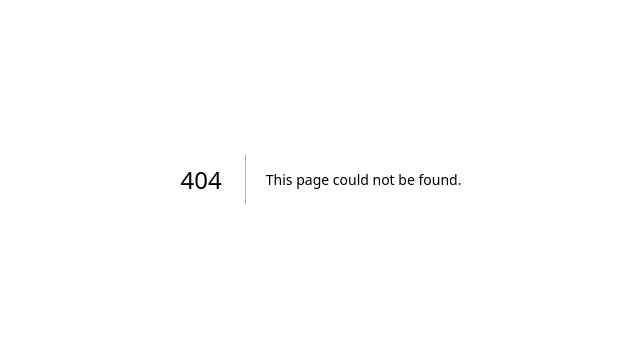
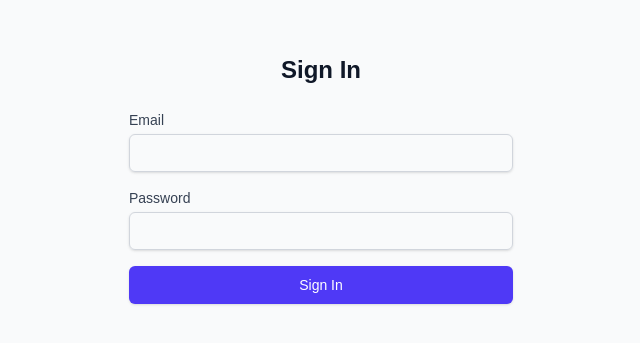
Before and after one commit to r0l0pes/invoice-automation, a Next.js app: page /login in a window 1280 px wide. Before the commit this address had no page. Shown: the part 221-564 px from the top of the page, without its empty margins (319-959 px from the left). Built offline with nearby package versions, Linux system fonts and the light colour scheme.

Commit message:
feat(auth): integrate Supabase auth and basic routing

```diff
--- a/package.json
+++ b/package.json
@@ -9,6 +9,8 @@
     "lint": "eslint"
   },
   "dependencies": {
+    "@supabase/ssr": "^0.8.0",
+    "@supabase/supabase-js": "^2.86.2",
     "next": "16.0.7",
     "react": "19.2.0",
     "react-dom": "19.2.0"
--- /dev/null
+++ b/src/app/app/dashboard/page.tsx
@@ -0,0 +1,26 @@
+
+import { createClient } from '@/utils/supabase/server'
+
+export default async function DashboardPage() {
+    const supabase = await createClient()
+
+    const { data: { user } } = await supabase.auth.getUser()
+
+    const { data: profile } = await supabase
+        .from('profiles')
+        .select('full_name')
+        .eq('id', user?.id)
+        .single()
+
+    return (
+        <div className="p-6">
+            <h1 className="text-2xl font-bold mb-4">Dashboard</h1>
+            <p className="text-gray-700">
+                Welcome back, {profile?.full_name || user?.email}
+            </p>
+            <div className="mt-4 p-4 bg-white rounded shadow text-sm text-gray-500">
+                Packer View (v1)
+            </div>
+        </div>
+    )
+}
--- /dev/null
+++ b/src/app/login/actions.ts
@@ -0,0 +1,47 @@
+'use server'
+
+import { revalidatePath } from 'next/cache'
+import { redirect } from 'next/navigation'
+import { createClient } from '@/utils/supabase/server'
+
+
+interface FormState {
+    error?: string
+}
+
+export async function login(prevState: FormState | null, formData: FormData) {
+    const supabase = await createClient()
+
+    const email = formData.get('email') as string
+    const password = formData.get('password') as string
+
+    const { error } = await supabase.auth.signInWithPassword({
+        email,
+        password,
+    })
+
+    if (error) {
+        return { error: error.message }
+    }
+
+    const { data: { user } } = await supabase.auth.getUser()
+
+    if (!user) {
+        return { error: 'Authentication failed' }
+    }
+
+    // Fetch profile to check role
+    const { data: profile } = await supabase
+        .from('profiles')
+        .select('role')
+        .eq('id', user.id)
+        .single()
+
+    revalidatePath('/', 'layout')
+
+    if (profile?.role === 'manager') {
+        redirect('/manager/shifts')
+    }
+
+    redirect('/app/dashboard')
+}
--- /dev/null
+++ b/src/app/login/login-form.tsx
@@ -0,0 +1,56 @@
+'use client'
+
+import { useActionState } from 'react'
+import { login } from './actions'
+
+export default function LoginForm() {
+    const [state, formAction, isPending] = useActionState(login, null)
+
+    return (
+        <form action={formAction} className="space-y-4">
+            <div>
+                <label
+                    htmlFor="email"
+                    className="block text-sm font-medium text-gray-700"
+                >
+                    Email
+                </label>
+                <input
+                    id="email"
+                    name="email"
+                    type="email"
+                    required
+                    className="mt-1 block w-full rounded-md border border-gray-300 px-3 py-2 shadow-sm focus:border-indigo-500 focus:outline-none focus:ring-indigo-500 sm:text-sm text-gray-900"
+                />
+            </div>
+
+            <div>
+                <label
+                    htmlFor="password"
+                    className="block text-sm font-medium text-gray-700"
+                >
+                    Password
+                </label>
+                <input
+                    id="password"
+                    name="password"
+                    type="password"
+                    required
+                    className="mt-1 block w-full rounded-md border border-gray-300 px-3 py-2 shadow-sm focus:border-indigo-500 focus:outline-none focus:ring-indigo-500 sm:text-sm text-gray-900"
+                />
+            </div>
+
+            {state?.error && (
+                <div className="text-red-500 text-sm text-center">{state.error}</div>
+            )}
+
+            <button
+                type="submit"
+                disabled={isPending}
+                className="w-full flex justify-center py-2 px-4 border border-transparent rounded-md shadow-sm text-sm font-medium text-white bg-indigo-600 hover:bg-indigo-700 focus:outline-none focus:ring-2 focus:ring-offset-2 focus:ring-indigo-500 disabled:opacity-50"
+            >
+                {isPending ? 'Signing in...' : 'Sign In'}
+            </button>
+        </form>
+    )
+}
--- /dev/null
+++ b/src/app/login/page.tsx
@@ -0,0 +1,13 @@
+
+import LoginForm from './login-form'
+
+export default function LoginPage() {
+    return (
+        <div className="flex min-h-screen flex-col items-center justify-center p-6 bg-gray-50">
+            <div className="w-full max-w-sm">
+                <h1 className="text-2xl font-bold text-center mb-6 text-gray-900">Sign In</h1>
+                <LoginForm />
+            </div>
+        </div>
+    )
+}
--- /dev/null
+++ b/src/app/manager/shifts/page.tsx
@@ -0,0 +1,14 @@
+
+export default function ManagerShiftsPage() {
+    return (
+        <div className="p-6">
+            <h1 className="text-2xl font-bold mb-4">Manager Shifts</h1>
+            <p className="text-gray-700">
+                Manager shifts overview (v1)
+            </p>
+            <div className="mt-4 p-4 bg-blue-50 rounded border border-blue-100 text-sm text-blue-700">
+                Manager View
+            </div>
+        </div>
+    )
+}
--- /dev/null
+++ b/src/middleware.ts
@@ -0,0 +1,20 @@
+
+import { type NextRequest } from 'next/server'
+import { updateSession } from '@/utils/supabase/middleware'
+
+export async function middleware(request: NextRequest) {
+    return await updateSession(request)
+}
+
+export const config = {
+    matcher: [
+        /*
+         * Match all request paths except for the ones starting with:
+         * - _next/static (static files)
+         * - _next/image (image optimization files)
+         * - favicon.ico (favicon file)
+         * Feel free to modify this pattern to include more paths.
+         */
+        '/((?!_next/static|_next/image|favicon.ico|.*\\.(?:svg|png|jpg|jpeg|gif|webp)$).*)',
+    ],
+}
--- /dev/null
+++ b/src/utils/supabase/client.ts
@@ -0,0 +1,9 @@
+
+import { createBrowserClient } from '@supabase/ssr'
+
+export function createClient() {
+    return createBrowserClient(
+        process.env.NEXT_PUBLIC_SUPABASE_URL!,
+        process.env.NEXT_PUBLIC_SUPABASE_ANON_KEY!
+    )
+}
--- /dev/null
+++ b/src/utils/supabase/middleware.ts
@@ -0,0 +1,53 @@
+
+import { createServerClient } from '@supabase/ssr'
+import { NextResponse, type NextRequest } from 'next/server'
+
+export async function updateSession(request: NextRequest) {
+    let response = NextResponse.next({
+        request: {
+            headers: request.headers,
+        },
+    })
+
+    const supabase = createServerClient(
+        process.env.NEXT_PUBLIC_SUPABASE_URL!,
+        process.env.NEXT_PUBLIC_SUPABASE_ANON_KEY!,
+        {
+            cookies: {
+                getAll() {
+                    return request.cookies.getAll()
+                },
+                setAll(cookiesToSet) {
+                    cookiesToSet.forEach(({ name, value }) =>
+                        request.cookies.set(name, value)
+                    )
+                    response = NextResponse.next({
+                        request,
+                    })
+                    cookiesToSet.forEach(({ name, value, options }) =>
+                        response.cookies.set(name, value, options)
+                    )
+                },
+            },
+        }
+    )
+
+    const {
+        data: { user },
+    } = await supabase.auth.getUser()
+
+    if (
+        !user &&
+        !request.nextUrl.pathname.startsWith('/login')
+    ) {
+        // Determine if we need to protect this route
+        const isProtectedRoute = request.nextUrl.pathname.startsWith('/app') ||
+            request.nextUrl.pathname.startsWith('/manager')
+
+        if (isProtectedRoute) {
+            return NextResponse.redirect(new URL('/login', request.url))
+        }
+    }
+
+    return response
+}
--- /dev/null
+++ b/src/utils/supabase/server.ts
@@ -0,0 +1,30 @@
+
+import { createServerClient } from '@supabase/ssr'
+import { cookies } from 'next/headers'
+
+export async function createClient() {
+    const cookieStore = await cookies()
+
+    return createServerClient(
+        process.env.NEXT_PUBLIC_SUPABASE_URL!,
+        process.env.NEXT_PUBLIC_SUPABASE_ANON_KEY!,
+        {
+            cookies: {
+                getAll() {
+                    return cookieStore.getAll()
+                },
+                setAll(cookiesToSet) {
+                    try {
+                        cookiesToSet.forEach(({ name, value, options }) =>
+                            cookieStore.set(name, value, options)
+                        )
+                    } catch {
+                        // The `setAll` method was called from a Server Component.
+                        // This can be ignored if you have middleware refreshing
+                        // user sessions.
+                    }
+                },
+            },
+        }
+    )
+}
```
Also changed, not shown: 1 other file (tests, documents, lock files or other folders).
